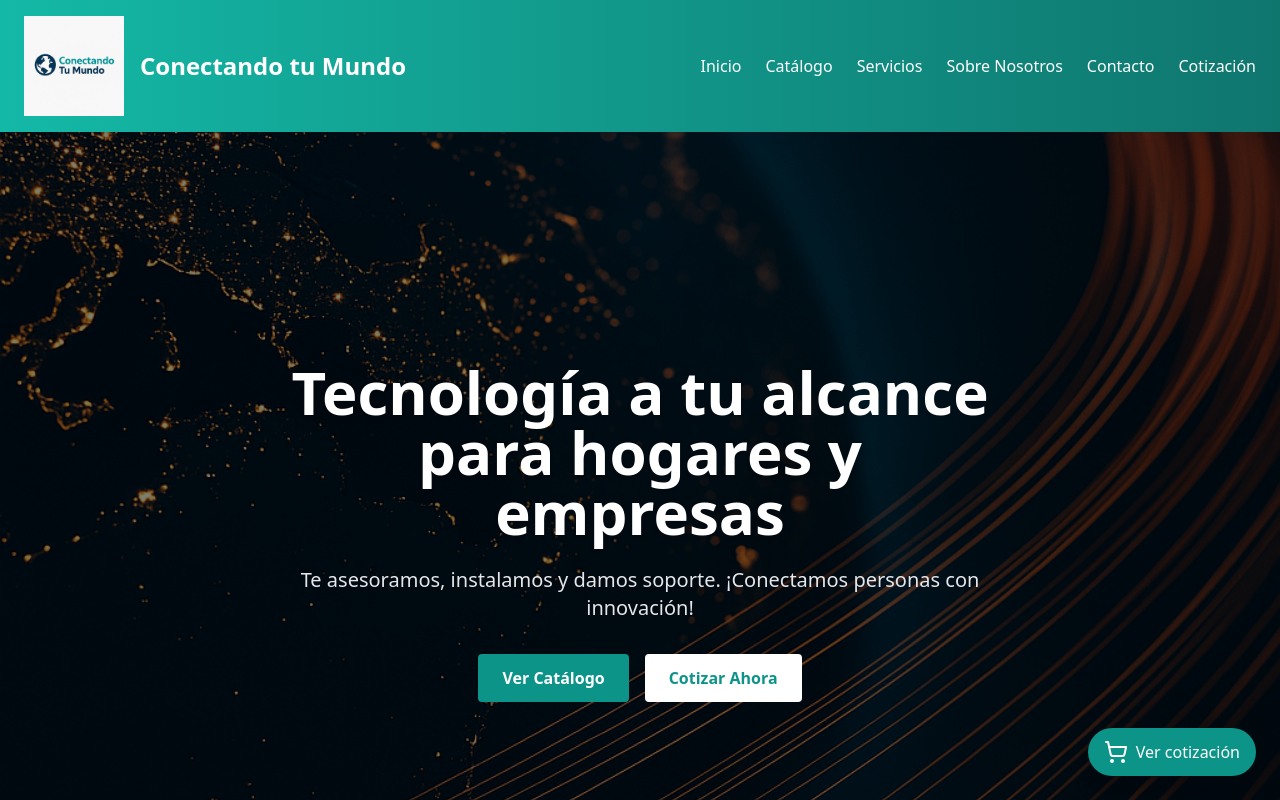
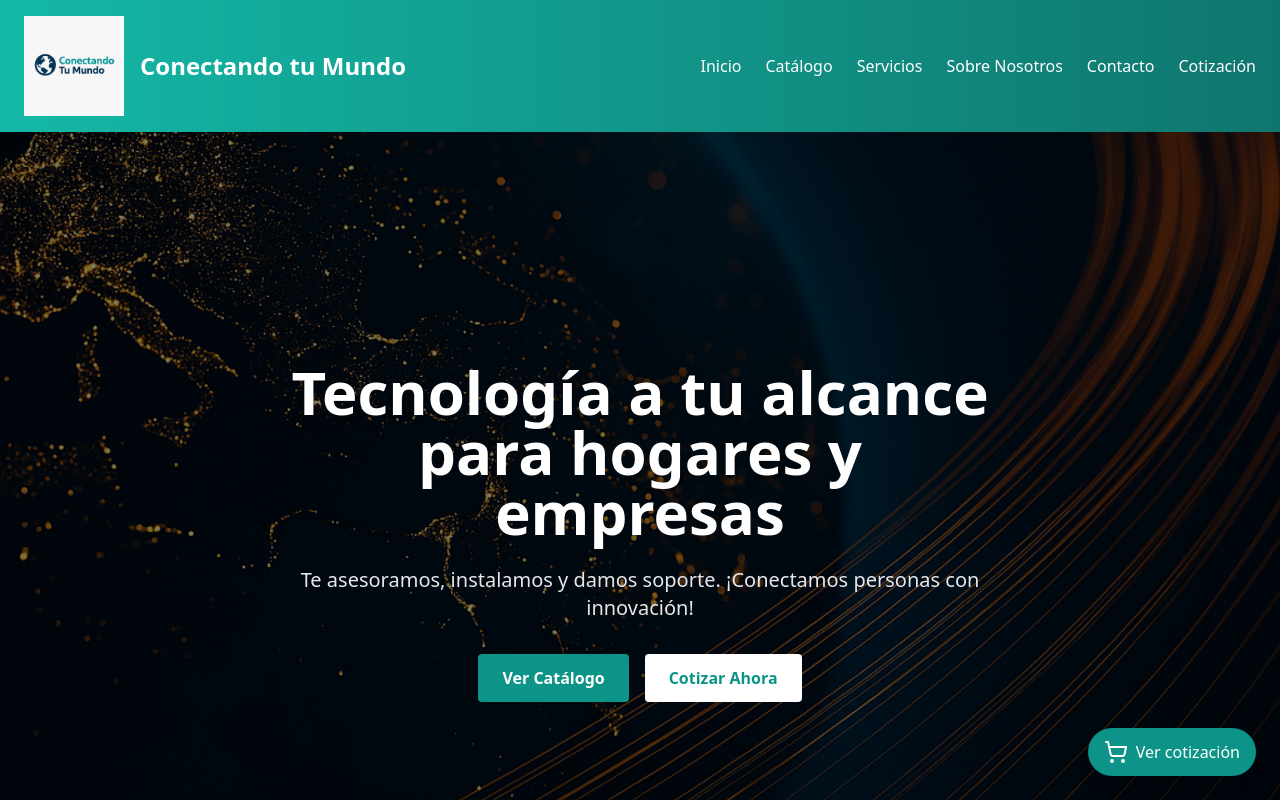
Before and after one commit to kennethdevel/conectandotumundo, a Next.js app: page / in a window 1280 px wide. Shown: the top 800 px of the page. Built offline with nearby package versions, Linux system fonts and the light colour scheme.

Commit message:
Primer commit

```diff
--- a/components/Inicio.js
+++ b/components/Inicio.js
@@ -6,7 +6,7 @@ export default function Inicio() {
     <div
       className="relative h-screen bg-cover bg-center flex items-center justify-center text-white"
       style={{
-        backgroundImage: "url('/fondo-conec-mundo.webp')", // ← nueva imagen
+        backgroundImage: "url('/FondosinLetras.png')", // ← nueva imagen
         backgroundSize: "cover", // Asegura que la imagen cubra todo el fondo
         backgroundPosition: "center center", // Centra la imagen en el contenedor
       }}
```
Also changed, not shown: public/FondosinLetras.png (added).
